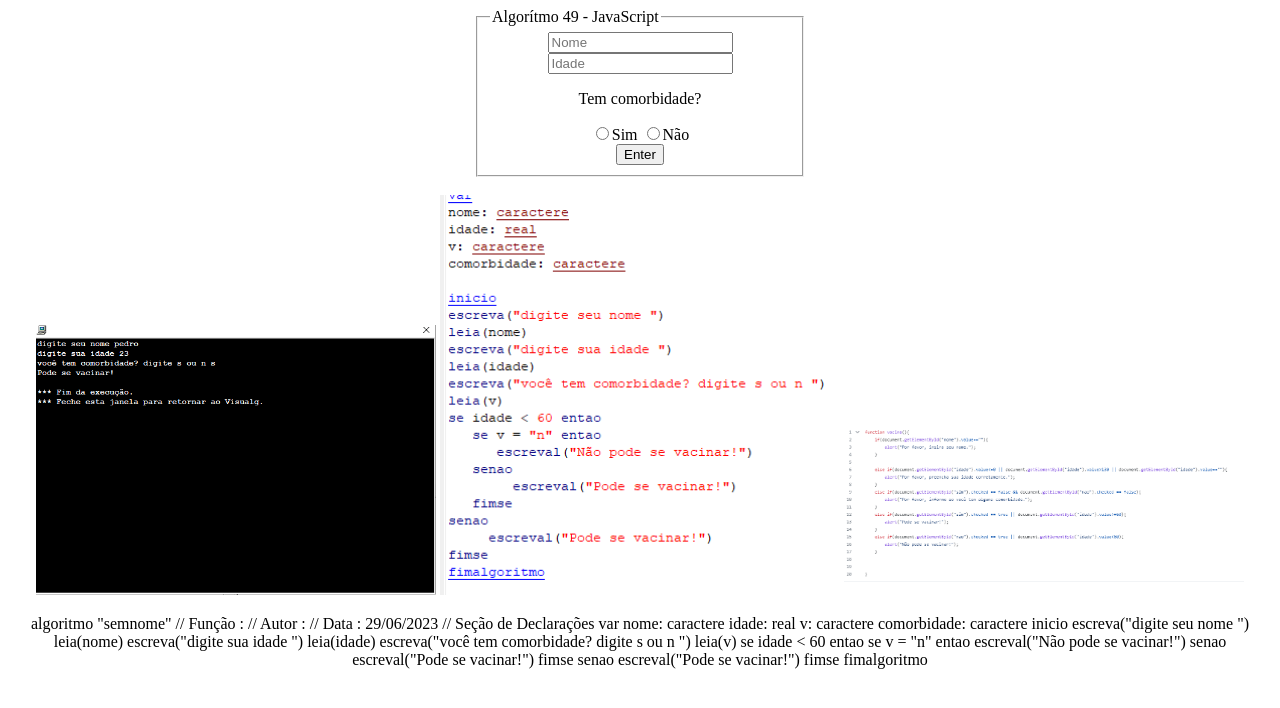
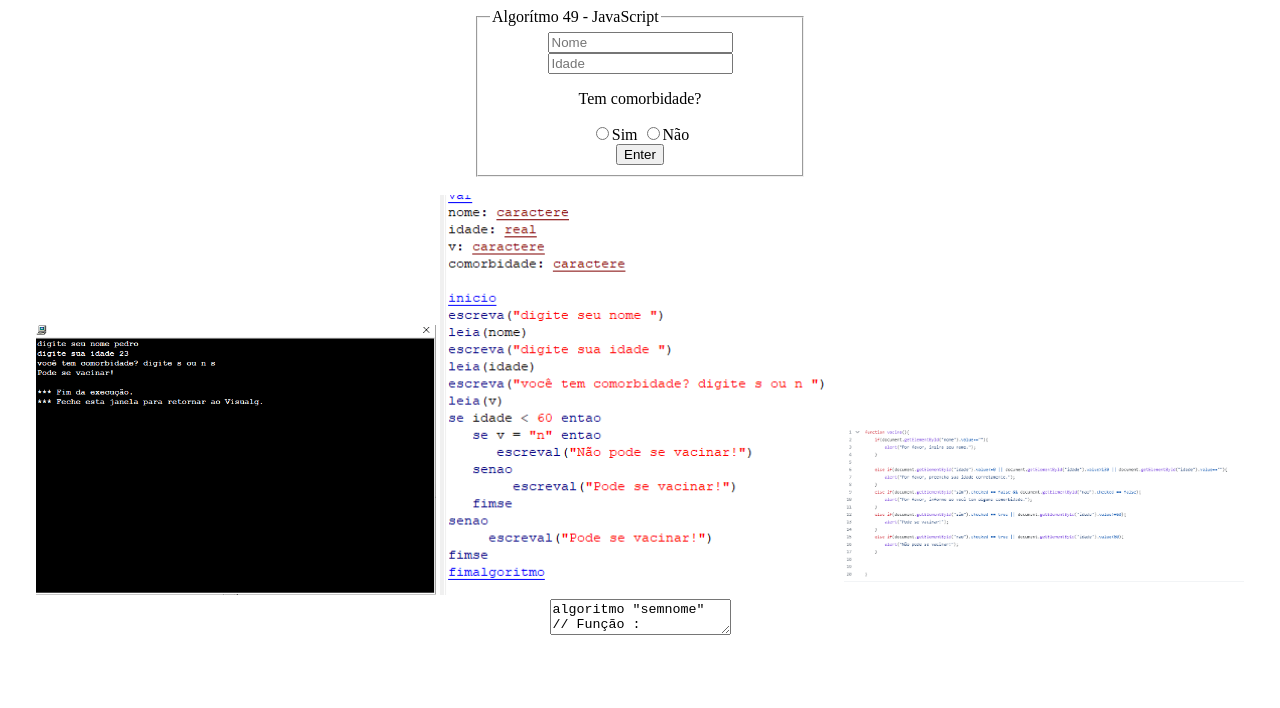
Before and after one commit to Senai-SC-CTAI/visualg-vs-javascript-pedro34curti, a plain HTML site: page index.html in a window 1280 px wide. Drawn offline with Linux system fonts and the light colour scheme.

Commit message:
Update index.html

```diff
--- a/index.html
+++ b/index.html
@@ -20,7 +20,8 @@
         <img src="algoritmo 49 visual g.png" width="400px">
         <img src="algoritmo visual g.png" width="400px">
         <img src="https://senai-sc-ctai.github.io/visualg-vs-javascript-pedro34curti/java.png" width="400px">
-        <p>
+
+        <textarea>
 algoritmo "semnome"
 // Função :
 // Autor :
@@ -49,9 +50,7 @@ senao
      escreval("Pode se vacinar!")
 fimse
 fimalgoritmo
-
-        </p>
-
+        </textarea>
     </center>
 </body>
 <script src="script.js"></script>
```
